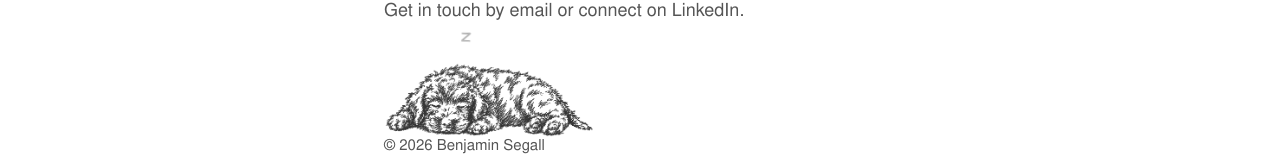
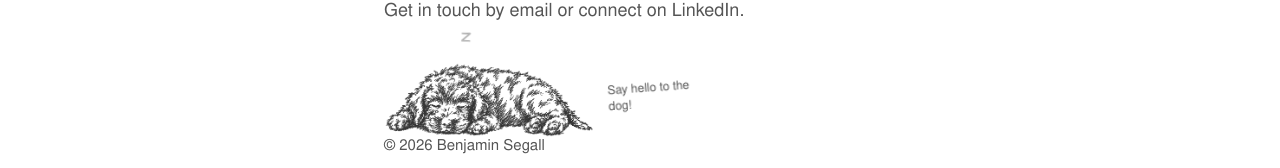
Before and after one commit to benasegall/portfolio, a Next.js app: page / in a window 1280 px wide. Shown: the part 722-890 px from the top of the page. Built offline with nearby package versions, Linux system fonts and the light colour scheme.

Commit message:
Add a small greeting beside the footer dog

```diff
--- a/app/page.tsx
+++ b/app/page.tsx
@@ -51,6 +51,9 @@ export default function Home() {
                 below the sentence. */}
             <div className="relative mt-28">
               <FooterDog className="dog--left" />
+              <p aria-hidden="true" className="dog-greeting text-muted-foreground">
+                Say hello to the dog!
+              </p>
               <p className="text-detail text-muted-foreground">{footer.copyright}</p>
             </div>
           </div>
--- a/components/portfolio/dog/dog.css
+++ b/components/portfolio/dog/dog.css
@@ -31,6 +31,25 @@
 .dog--left {
   right: auto;
   left: 0;
+}
+
+.dog-greeting {
+  position: absolute;
+  bottom: calc(100% + 1.5rem);
+  left: 14rem;
+  width: 6rem;
+  max-width: calc(100% - 14rem);
+  font-size: 0.75rem;
+  line-height: 1.3;
+  transform: rotate(-4deg);
+  pointer-events: none;
+}
+
+@media (max-width: 809px) {
+  .dog-greeting {
+    left: 11rem;
+    max-width: calc(100% - 11rem);
+  }
 }
 
 /* Body, tail and motion lines: three drawings stacked in the one box (see
```
